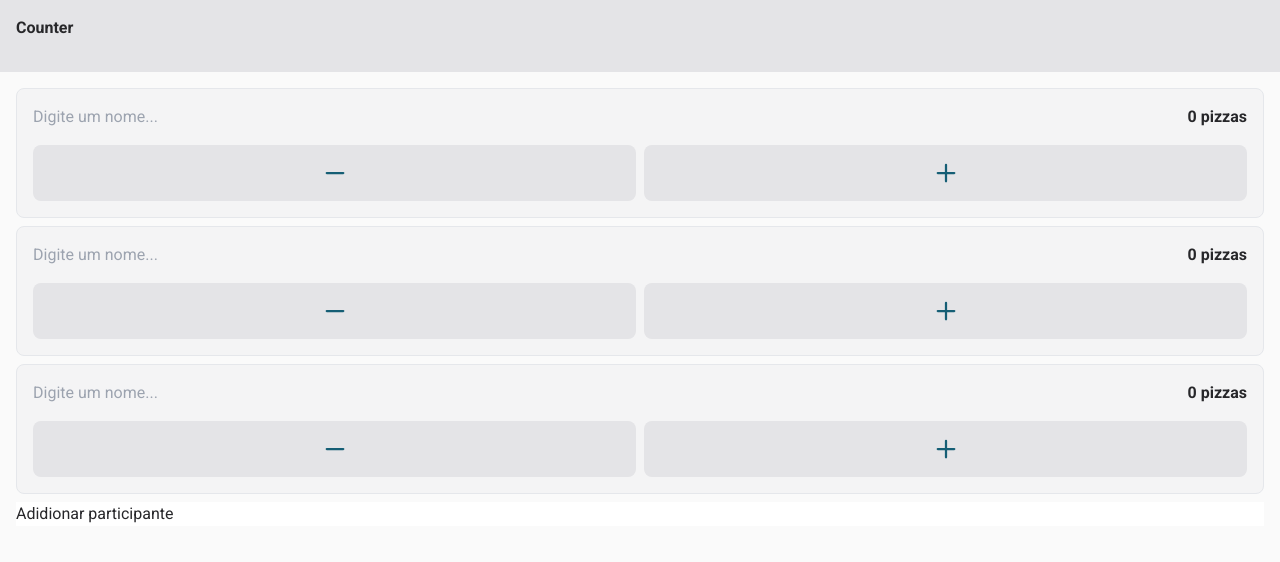
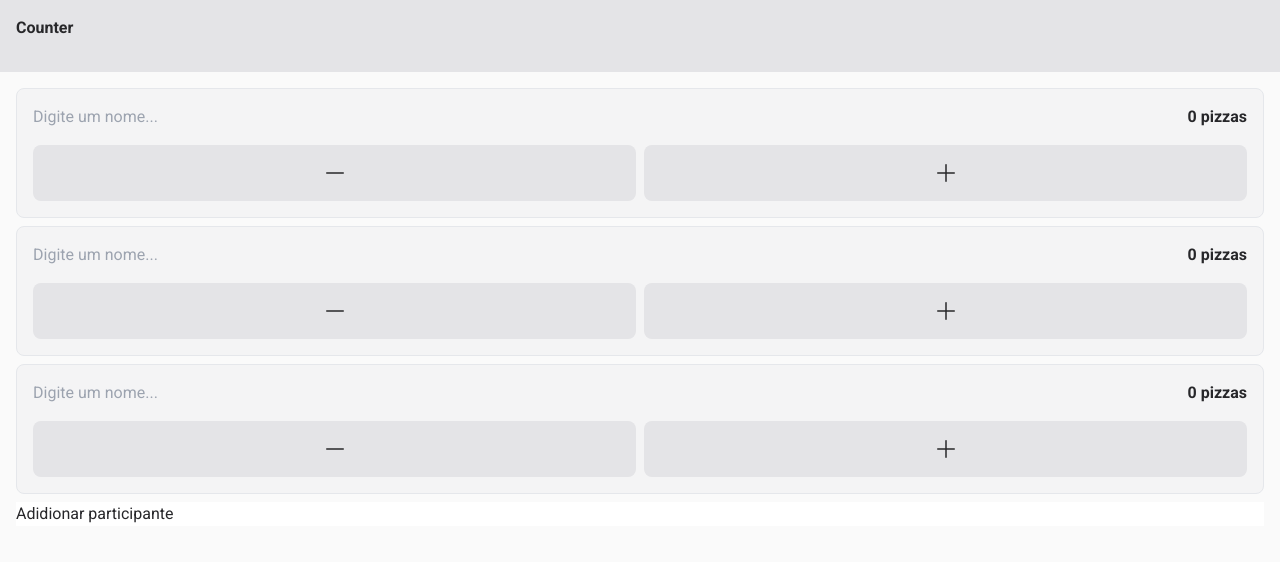
Before and after one commit to rafaelpzoucas/pizza-counter, a React (Vite) app: page / in a window 1280 px wide. Shown: the top 562 px of the page. Built offline with nearby package versions, Linux system fonts and the light colour scheme.

Commit message:
Update Participant.tsx

```diff
--- a/src/components/Participant.tsx
+++ b/src/components/Participant.tsx
@@ -16,7 +16,7 @@ export function Participant() {
     }
 
     return (
-        <div className="flex flex-col gap-4 p-4 rounded-lg w-full border bg-zinc-100">
+        <div className="flex flex-col gap-4 p-4 rounded-lg w-full border dark:border-none bg-zinc-100 dark:bg-zinc-800">
             <header className="flex flex-row  justify-between w-full">
                 <input
                     type="text"
@@ -27,16 +27,16 @@ export function Participant() {
             </header>
             <div className="flex flex-row gap-2">
                 <button
-                    className="flex items-center justify-center w-full p-4 rounded-lg bg-zinc-200"
+                    className="flex items-center justify-center w-full p-4 rounded-lg bg-zinc-200 dark:bg-zinc-700"
                     onClick={decrease}
                 >
-                    <Minus size={24} color="#155e75" weight="bold" />
+                    <Minus size={24} />
                 </button>
                 <button
-                    className="flex items-center justify-center w-full p-4 rounded-lg bg-zinc-200"
+                    className="flex items-center justify-center w-full p-4 rounded-lg bg-zinc-200 dark:bg-zinc-700"
                     onClick={increase}
                 >
-                    <Plus size={24} color="#155e75" weight="bold" />
+                    <Plus size={24} />
                 </button>
             </div>
         </div>
```
